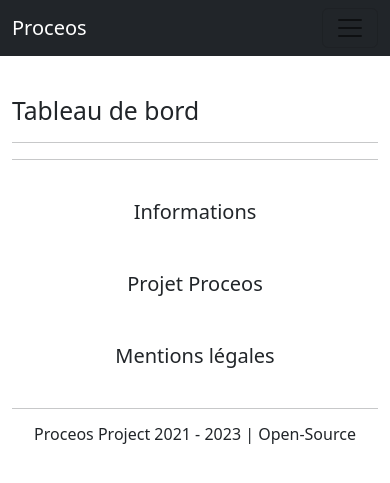
After one commit to Cyril-lamirand/proceos, a Symfony app: template templates/client/student/dashboard.html.twig in a window 390 px wide. The commit adds this page. Shown: the top 483 px of the page. Run offline with Twig, Linux system fonts and the light colour scheme; the template is opened without the code that fills it, so the values that code supplies are empty; some libraries are stand-ins or nearby versions.

Commit message:
[FRONT-SYMFO] ADD FILES & LOGICS (#35)

```diff
--- a/src/Controller/CourseController.php
+++ b/src/Controller/CourseController.php
@@ -70,7 +70,7 @@ class CourseController extends AbstractController
     #[Route('/{id}', name: 'course_show', methods: ['GET'])]
     public function show(Course $course): Response
     {
-        return $this->render('course/show.html.twig', [
+        return $this->render('server/course/show.html.twig', [
             'course' => $course,
         ]);
     }
--- a/src/Security/AppAuthenticator.php
+++ b/src/Security/AppAuthenticator.php
@@ -50,9 +50,6 @@ class AppAuthenticator extends AbstractLoginFormAuthenticator
             return new RedirectResponse($targetPath);
         }
 
-
-
-
         return new RedirectResponse($this->urlGenerator->generate('dashboard'));
     }
 
--- /dev/null
+++ b/templates/client/base-client.html.twig
@@ -0,0 +1,31 @@
+<!DOCTYPE html>
+<html>
+    <head>
+        <meta charset="UTF-8">
+        <title>{% block title %}Proceos | Application{% endblock %}</title>
+        <link rel="stylesheet" href="https://cdn.jsdelivr.net/npm/bootstrap@5.2.3/dist/css/bootstrap.min.css" integrity="sha384-rbsA2VBKQhggwzxH7pPCaAqO46MgnOM80zW1RWuH61DGLwZJEdK2Kadq2F9CUG65" crossorigin="anonymous">
+        <link rel="stylesheet" href="{{asset('css/index-client.css')}}">
+        {% block stylesheets %}
+        {% endblock %}
+    </head>
+    <body>
+        <header>
+            {% include "/client/layouts/navbar.html.twig" %}
+        </header>
+        <main class="mt-5 pt-5">
+            {% block body %}
+                <div id="App-Content">
+                    {% block content %}
+                    {% endblock %}
+                </div>
+            {% endblock %}
+        </main>
+        <footer>
+            {% include "/client/layouts/footer.html.twig" %}
+        </footer>
+        <script src="https://kit.fontawesome.com/1961dc2689.js" crossorigin="anonymous"></script>
+        {% block javascripts %}
+
+        {% endblock %}
+    </body>
+</html>
--- /dev/null
+++ b/templates/client/layouts/footer.html.twig
@@ -0,0 +1,29 @@
+{% block content %}
+    <div class="container">
+        <hr/>
+        <div class="row">
+            <div class="col-12 col-sm-12 col-md-12 col-lg-4 col-xl-4">
+                <div class="text-center mt-4 mb-4">
+                    <h5>Informations</h5>
+                </div>
+
+            </div>
+            <div class="col-12 col-sm-12 col-md-12 col-lg-4 col-xl-4">
+                <div class="text-center mt-4 mb-4">
+                    <h5>Projet Proceos</h5>
+                </div>
+            </div>
+            <div class="col-12 col-sm-12 col-md-12 col-lg-4 col-xl-4">
+                <div class="text-center mt-4 mb-4">
+                    <h5>Mentions légales</h5>
+                </div>
+            </div>
+        </div>
+        <hr/>
+        <div class="col-12">
+            <div class="text-center">
+                <h6>Proceos Project 2021 - 2023 | Open-Source</h6>
+            </div>
+        </div>
+    </div>
+{% endblock %}
--- /dev/null
+++ b/templates/client/layouts/navbar.html.twig
@@ -0,0 +1,23 @@
+{% block content %}
+    <nav class="navbar navbar-expand-lg bg-dark fixed-top">
+        <div class="container-fluid">
+            <a class="navbar-brand text-white" href="/">Proceos</a>
+            <button class="navbar-toggler" type="button" data-bs-toggle="collapse" data-bs-target="#navbarNavDropdown" aria-controls="navbarNavDropdown" aria-expanded="false" aria-label="Toggle navigation">
+                <span class="navbar-toggler-icon"></span>
+            </button>
+            <div class="collapse navbar-collapse" id="navbarNavDropdown">
+                <div>
+                    <ul class="navbar-nav">
+                        <li class="nav-item">
+                            <a class="nav-link text-white-50" aria-current="page" href="/">Home</a>
+                        </li>
+                    </ul>
+                </div>
+                <div class="w-100" style="text-align: right">
+                    <span class="text-white-50">Role : {{ app.user.roles[0] }}</span>
+                </div>
+
+            </div>
+        </div>
+    </nav>
+{% endblock %}
--- /dev/null
+++ b/templates/client/student/dashboard.html.twig
@@ -0,0 +1,8 @@
+{% extends 'client/base-client.html.twig' %}
+
+{% block content %}
+    <div class="container">
+        <h2>Tableau de bord</h2>
+        <hr/>
+    </div>
+{% endblock %}
```
Also changed, not shown: src/Controller/DashboardController.php (+12 -0 lines), templates/client/teacher/dashboard.html.twig (added, +8 -0 lines), public/css/index-client.css (added).
